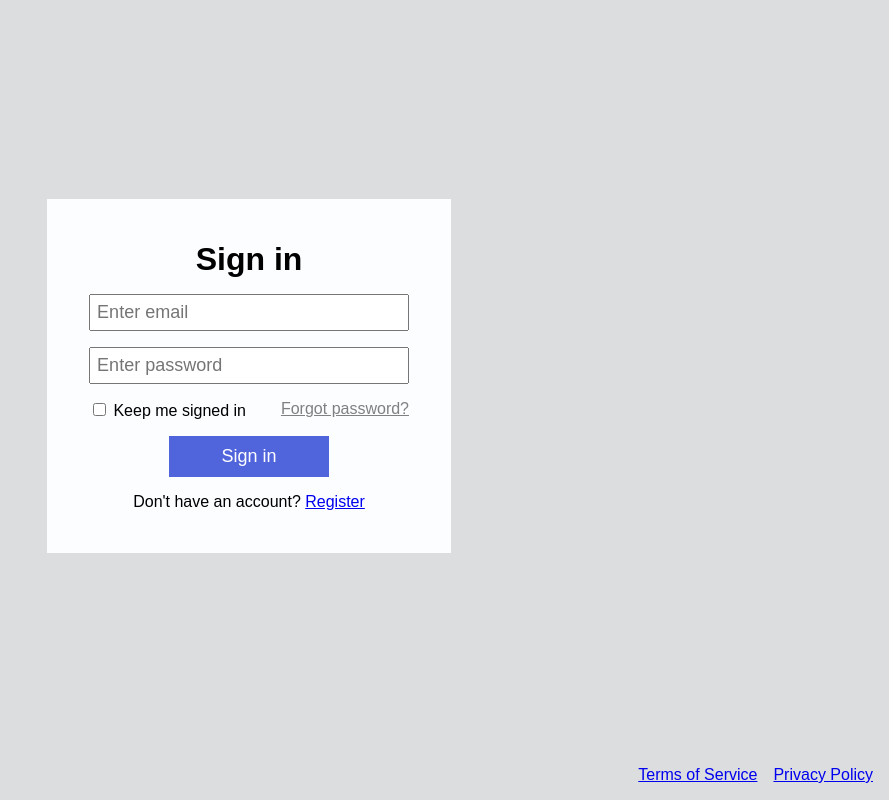
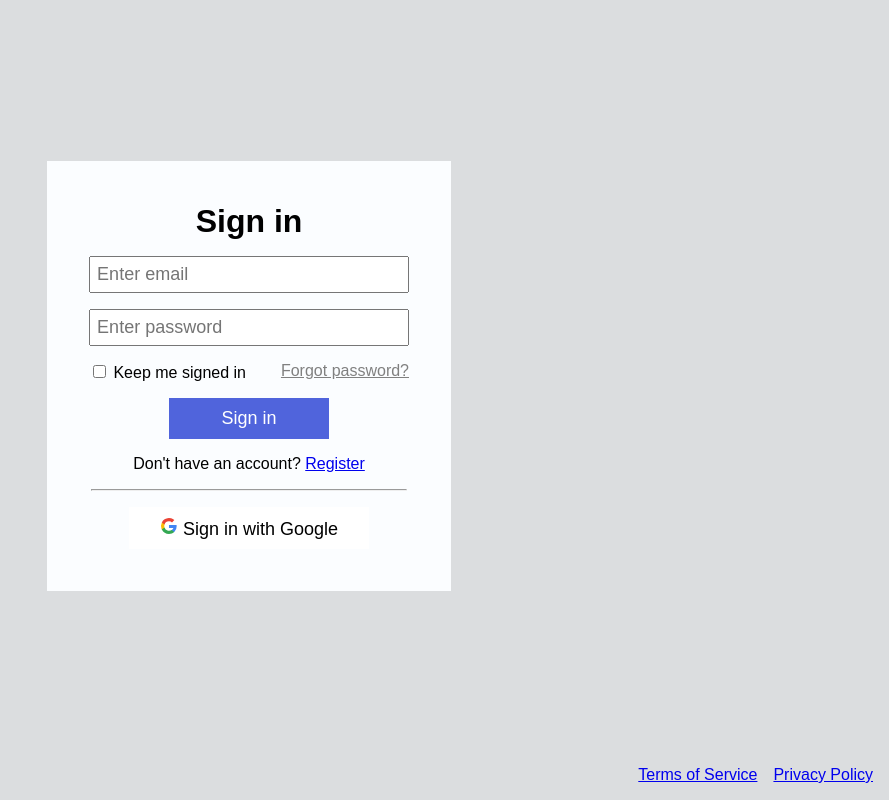
Before and after one commit to UmutSen2662/METU-GPA-Calculator, a Flask app: page /signin in a window 1280 px wide. Shown: the whole page, without its empty margins (391-1280 px from the left). Run offline with Flask 3, Linux system fonts and the light colour scheme; parts of the project's set-up code (start-up, migrations or seed data) failed here and were passed over.

Commit message:
Sign in with google done

```diff
--- a/gpa_flask/__init__.py
+++ b/gpa_flask/__init__.py
@@ -1,3 +1,4 @@
+from oauthlib.oauth2 import WebApplicationClient
 from flask_sqlalchemy import SQLAlchemy
 from flask_login import LoginManager
 from dotenv import dotenv_values
@@ -23,5 +24,6 @@ db = SQLAlchemy(app)
 bcrypt = Bcrypt(app)
 login_manager = LoginManager(app)
 unauthorized_handler = login_manager.unauthorized_handler
+google_client = WebApplicationClient(app.config["GOOGLE_CLIENT_ID"])
 
 from gpa_flask import routes
--- a/gpa_flask/routes.py
+++ b/gpa_flask/routes.py
@@ -1,8 +1,9 @@
 from flask import render_template, url_for, redirect, flash, request, session
 from flask_login import login_user, logout_user, login_required, current_user
-from gpa_flask.__init__ import app, db, bcrypt, mail, unauthorized_handler
-from gpa_flask.models import User, Course
+from gpa_flask.__init__ import app, db, bcrypt, mail, unauthorized_handler, google_client
+from gpa_flask.models import User, Course, GoogleID
 from flask_mail import Message
+import requests, json
 
 def calc_GPA(course_list):
     def grade_int(grade):
@@ -63,6 +64,76 @@ def index():
     session["years"] = current_user.years
     course_list = get_list()
     return render_template("index.html", course_list = course_list, years = session["years"], current_year = session["current_year"])
+
+
+def get_google_provider_cfg():
+    return requests.get(app.config["GOOGLE_DISCOVERY_URL"]).json()
+
+@app.route("/oauth", methods=["GET"])
+def oauth():
+    google_provider_cfg = get_google_provider_cfg()
+    auth_endpoint = google_provider_cfg["authorization_endpoint"]
+
+    request_uri = google_client.prepare_request_uri(
+        auth_endpoint,
+        redirect_uri = request.base_url + "/callback",
+        scope = ["email"]
+    )
+
+    return redirect(request_uri)
+
+
+@app.route("/oauth/callback", methods=["GET"])
+def callback():
+    if request.args.get("error") is not None:
+        return redirect("/signin")
+
+    code = request.args.get("code")
+    google_provider_cfg = get_google_provider_cfg()
+    token_endpoint = google_provider_cfg["token_endpoint"]
+    token_url, headers, body = google_client.prepare_token_request(
+        token_endpoint,
+        authorization_response = request.url,
+        redirect_url = request.base_url,
+        code=code
+    )
+    token_response = requests.post(
+        token_url,
+        headers = headers,
+        data = body,
+        auth = (app.config["GOOGLE_CLIENT_ID"], app.config["GOOGLE_CLIENT_SECRET"])
+    )
+    google_client.parse_request_body_response(json.dumps(token_response.json()))
+    userinfo_endpoint = google_provider_cfg["userinfo_endpoint"]
+    uri, headers, body = google_client.add_token(userinfo_endpoint)
+    userinfo_response = requests.get(
+        uri,
+        headers = headers,
+        data = body
+    )
+    sub = userinfo_response.json()["sub"]
+    email = userinfo_response.json()["email"]
+
+    user = User.query.filter(User.email == email).first()
+    if user is None:
+        user = User(email, "")
+        db.session.add(user)
+        db.session.commit()
+        google = GoogleID(user.id, sub)
+        db.session.add(google)
+        db.session.commit()
+        login_user(user, remember = True)
+    else:
+        google = GoogleID.query.filter(GoogleID.user == user.id).first()
+        if google is None:
+            google = GoogleID(user.id, sub)
+            db.session.add(google)
+            db.session.commit()
+            login_user(user, remember = True)
+        elif google.sub == sub:
+            login_user(user, remember = True)
+
+    return redirect(url_for("index"))
 
 
 @app.route("/signin", methods=["GET", "POST"])
@@ -156,6 +227,10 @@ def reset_password(token):
 @app.route("/change_password", methods=["POST"])
 @login_required
 def change_password():
+    if current_user.password == "":
+        flash("You are signed in via google, cannot change password!", "error")
+        return redirect(url_for("index"))
+
     password = request.form["password"]
     if not bcrypt.check_password_hash(current_user.password, password):
         flash("Incorrect password, password change is unsuccessful!", "error")
--- a/gpa_flask/static/styles.css
+++ b/gpa_flask/static/styles.css
@@ -187,6 +187,7 @@ body {
   min-height: 2rem;
   margin-left: var(--s);
   transition: 0.2s;
+  cursor: pointer;
   font-size: large;
   color: #fff;
   background-color: var(--c4);
--- a/gpa_flask/templates/signin.html
+++ b/gpa_flask/templates/signin.html
@@ -25,6 +25,13 @@
             <button class="primaryColorBtn" type="submit" style="margin: 0px; width: 50%; margin: auto;">Sign in</button>
             <span style="margin: auto;">Don't have an account? <a href="/register" style="margin: auto;">Register</a></span>
         </form>
+        <hr style="width: 98%; margin: var(--m) auto;">
+        <form action="{{url_for('oauth')}}" style="display: flex;">
+            <button class="secondaryColorBtn" style="background-color: #fff; color: #000; width: 75%; margin: auto;" type="submit">
+                <svg aria-hidden="true" class="native svg-icon iconGoogle" width="18" height="18" viewBox="0 0 18 18"><path fill="#4285F4" d="M16.51 8H8.98v3h4.3c-.18 1-.74 1.48-1.6 2.04v2.01h2.6a7.8 7.8 0 0 0 2.38-5.88c0-.57-.05-.66-.15-1.18Z"></path><path fill="#34A853" d="M8.98 17c2.16 0 3.97-.72 5.3-1.94l-2.6-2a4.8 4.8 0 0 1-7.18-2.54H1.83v2.07A8 8 0 0 0 8.98 17Z"></path><path fill="#FBBC05" d="M4.5 10.52a4.8 4.8 0 0 1 0-3.04V5.41H1.83a8 8 0 0 0 0 7.18l2.67-2.07Z"></path><path fill="#EA4335" d="M8.98 4.18c1.17 0 2.23.4 3.06 1.2l2.3-2.3A8 8 0 0 0 1.83 5.4L4.5 7.49a4.77 4.77 0 0 1 4.48-3.3Z"></path></svg>
+                Sign in with Google
+            </button>
+        </form>
     </div>
 </body>
 {% endblock content %}
```
Also changed, not shown: gpa_flask/models.py (+10 -0 lines), 1 other file.
